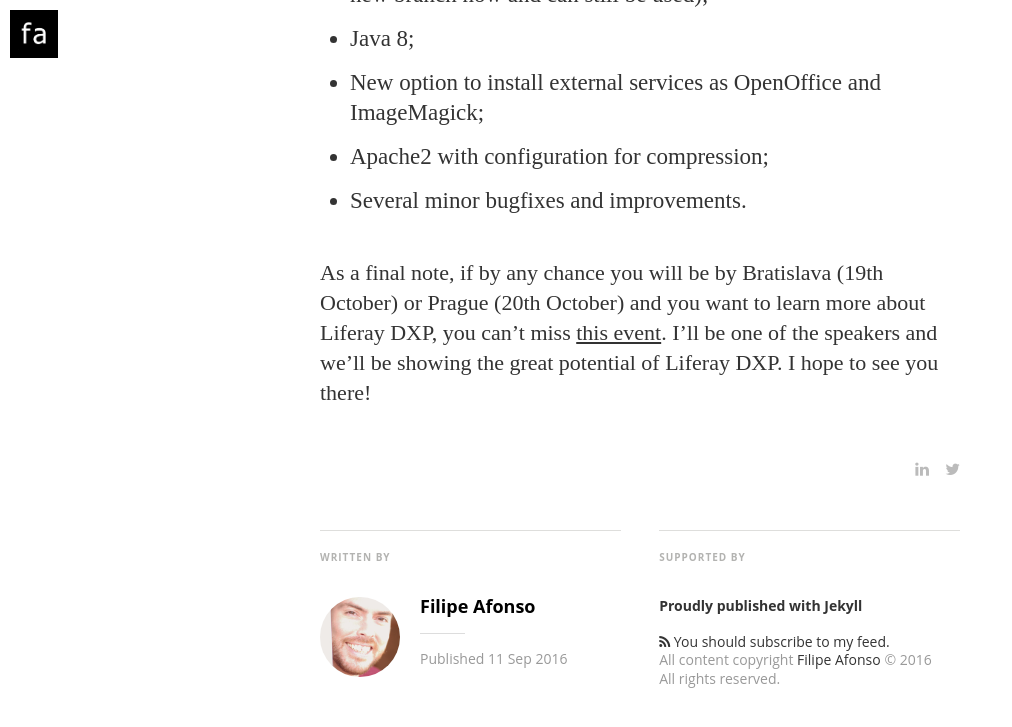
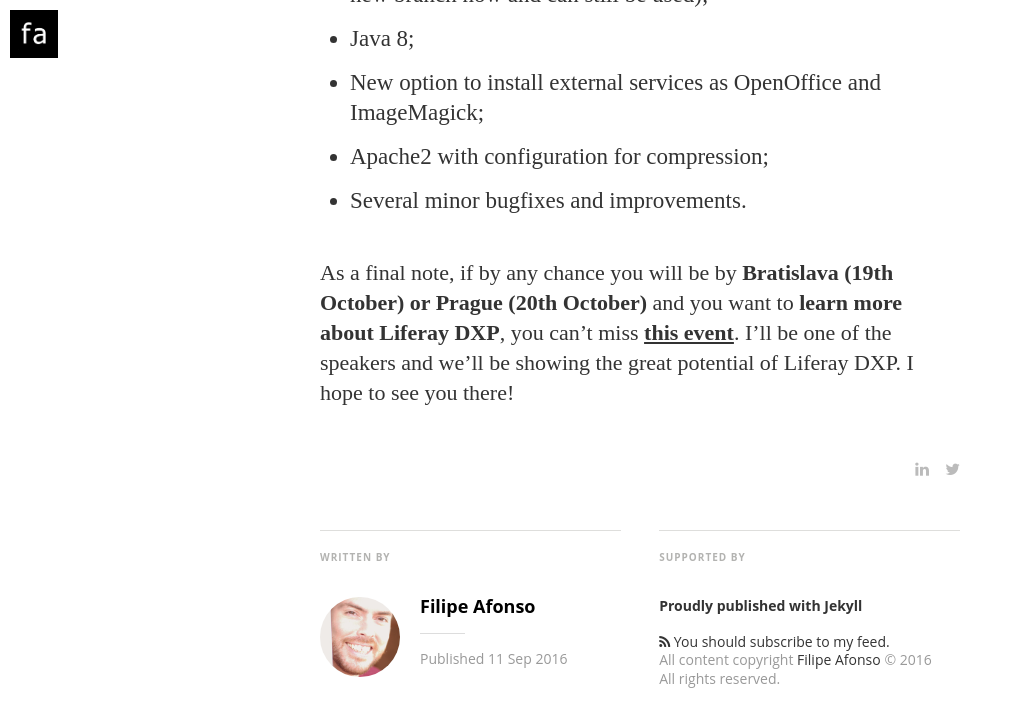
Before and after one commit to fafonso/fafonso.github.io, a Jekyll site: the page built from _posts/2016-09-11-quick-liferay-vm-new-version-available.markdown, in a window 1280 px wide and 900 px high, scrolled down 1262 px, cut to the strip 0-774 px from the top of the window. Shown: the top 727 px of the strip, without its empty margins (0-1012 px from the left). Built offline with Jekyll 4.4.1, drawn with Linux system fonts in a browser that asks for light colours; nearby versions of some CDN libraries; some web fonts are replaced.

```diff
--- a/_posts/2016-09-11-quick-liferay-vm-new-version-available.markdown
+++ b/_posts/2016-09-11-quick-liferay-vm-new-version-available.markdown
@@ -19,4 +19,4 @@ Some of the major changes for this new version are:
 - Apache2 with configuration for compression;
 - Several minor bugfixes and improvements.
 
-As a final note, if by any chance you will be by Bratislava (19th October) or Prague (20th October) and you want to learn more about Liferay DXP, you can't miss [this event](http://www.mimacom.sk/liferay-dxp-cee#webinars). I'll be one of the speakers and we'll be showing the great potential of Liferay DXP. I hope to see you there!
+As a final note, if by any chance you will be by **Bratislava (19th October) or Prague (20th October)** and you want to **learn more about Liferay DXP**, you can't miss **[this event](http://www.mimacom.sk/liferay-dxp-cee#webinars)**. I'll be one of the speakers and we'll be showing the great potential of Liferay DXP. I hope to see you there!
```
